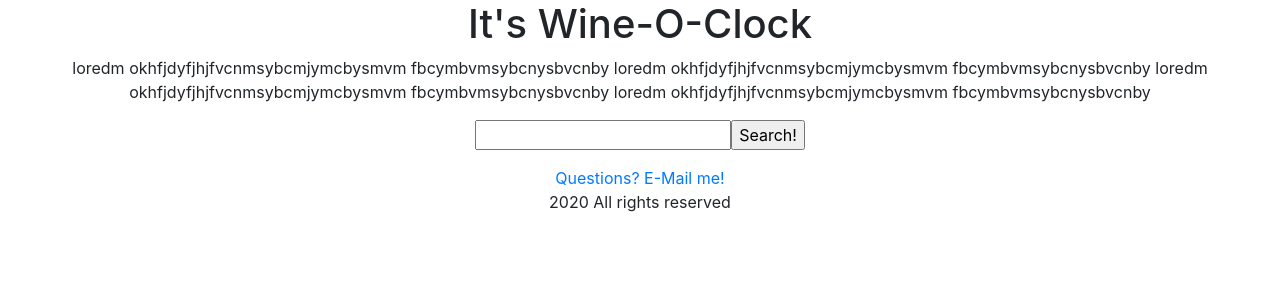
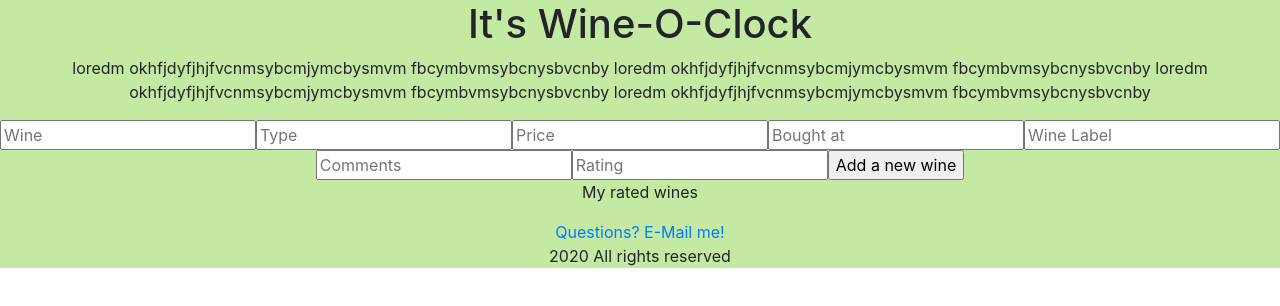
Before and after one commit to eva-montgomery/react-project, a React (Create React App) app: page / in a window 1280 px wide. Shown: the top 306 px of the page. Built offline with nearby package versions, Linux system fonts and the light colour scheme.

Commit message:
adds wine form input fields

```diff
--- a/package.json
+++ b/package.json
@@ -11,6 +11,7 @@
     "react-redux": "^7.1.3",
     "react-router-dom": "^5.1.2",
     "react-scripts": "3.4.0",
+    "react-star-rating-component": "^1.4.1",
     "redux": "^4.0.5"
   },
   "scripts": {
--- a/src/App.css
+++ b/src/App.css
@@ -1,5 +1,6 @@
 .App {
   text-align: center;
+  background-color: rgb(195, 233, 163);
 }
 
 .App-logo {
--- a/src/components/WineForm.js
+++ b/src/components/WineForm.js
@@ -4,7 +4,14 @@ export default class WineForm extends React.Component {
     constructor(props) {
         super(props);
         this.state = {
-            text: ''
+            wine: '',
+            type: '',
+            price: '',
+            shop: '',
+            label: '',
+            comments: '',
+            rating: '',
+
         };
     }
     render() {
@@ -13,10 +20,39 @@ export default class WineForm extends React.Component {
                 <form onSubmit={this._handleSubmit}>
 
                 <input
-                     onChange={this._handleChange}
-                    value={this.state.text}
+                     onChange={this._handleWine}
+                    value={this.state.wine} placeholder="Wine"
                     />
-                    <input type="submit" value="Search!" />
+                <input
+                     onChange={this._handleType}
+                    value={this.state.type} placeholder="Type"
+                    />
+
+                <input
+                     onChange={this._handlePrice}
+                    value={this.state.price} placeholder="Price"
+                    />
+                <input
+                     onChange={this._handleShop}
+                    value={this.state.shop} placeholder="Bought at"
+                    />
+                <input
+                     onChange={this._handleLabel}
+                    value={this.state.label} placeholder="Wine Label"
+                    />
+
+                <input
+                     onChange={this._handleComment}
+                    value={this.state.comment} placeholder="Comments"
+                    />
+
+                <input
+                     onChange={this._handleRating}
+                    value={this.state.rating} placeholder="Rating"
+                    />
+
+                    <input type="submit" value="Add a new wine" />
+
                 </form>
 
             </div>
@@ -24,15 +60,45 @@ export default class WineForm extends React.Component {
     }
     _handleSubmit = (event) => {
         event.preventDefault();
-        this.props.handleSubmit(this.state.text);
-        this.setState({
-            text: ''
-        })
+        this.props.handleSubmit(this.state);
     }
 
-    _handleChange = (event) => {
+
+    _handleWine = (event) => {
         this.setState({
-            text: event.target.value
+            wine: event.target.value
+        });
+    }
+    _handleType = (event) => {
+        this.setState({
+            type: event.target.value
+        });
+    }
+    _handlePrice = (event) => {
+        this.setState({
+            price: event.target.value
+        });
+    }
+    _handleShop = (event) => {
+        this.setState({
+            shop: event.target.value
+        });
+    }
+    _handleLabel = (event) => {
+        this.setState({
+            label: event.target.value
+        });
+    }
+
+    _handleRating = (event) => {
+        this.setState({
+            rating: event.target.value
+        });
+    }
+
+    _handleComment = (event) => {
+        this.setState({
+            comment: event.target.value
         });
     }
 }
--- a/src/components/WineList.js
+++ b/src/components/WineList.js
@@ -4,12 +4,27 @@ export default function WineList({
     wines
 }) {
     return (
+        <div>My rated wines
         <ul>
             {
                 wines.map( (m, i) => (
-                    <li key={i}>{m}</li>
+                    <div key={i}>{m.wine}
+                    <li key={i}>{m.type}
+                    </li>
+                    <li key={i}>{m.price}
+                    </li>
+                    <li key={i}>{m.shop}
+                    </li>
+                    <li key={i}>{m.label}
+                    </li>
+                    <li key={i}>{m.comment}
+                    </li>
+                    <li key={i}>{m.rating}
+                    </li>
+                    </div>
                 ))
             }
         </ul>
+        </div>
     );
 }
```
Also changed, not shown: 1 other file (tests, documents, lock files or other folders).
